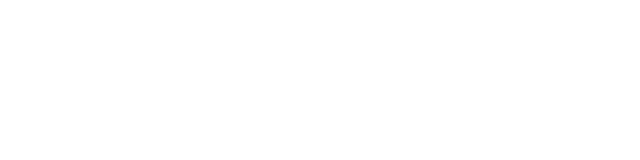
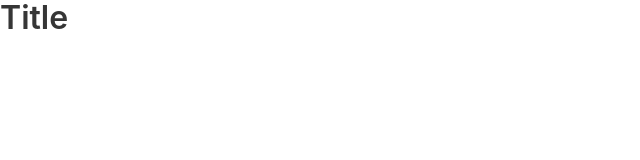
Before and after one commit to mohamedharizi/TodoList-Test, a Vue app: page / in a window 1280 px wide. Shown: the top 160 px of the page, without its empty margins (0-640 px from the left). Built offline with nearby package versions, Linux system fonts and the light colour scheme.

Commit message:
test with title h1

```diff
--- a/src/App.vue
+++ b/src/App.vue
@@ -1,6 +1,6 @@
 <template>
   <div id="app">
-
+   <h1 class="title">Title</h1>
   </div>
 </template>
 
```
